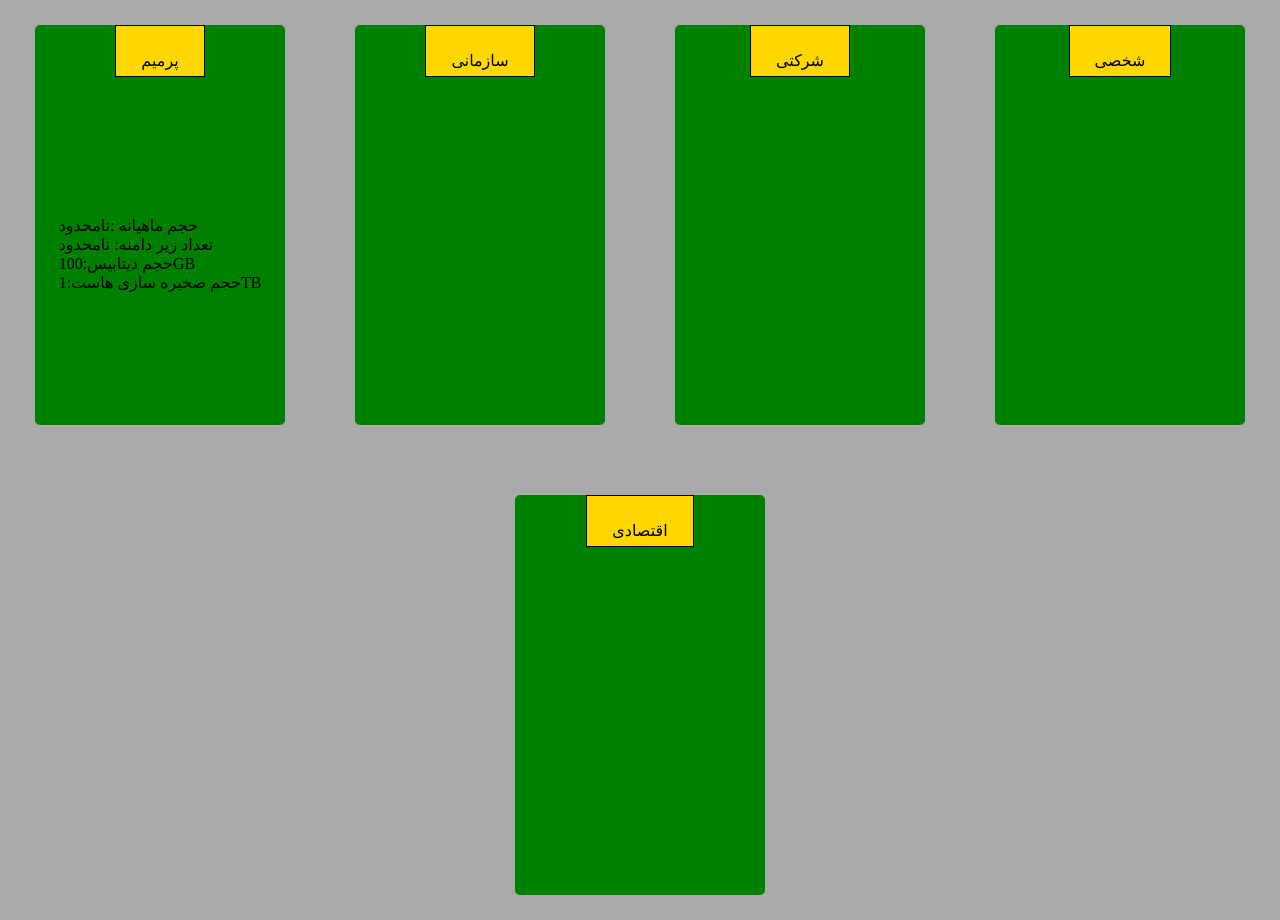
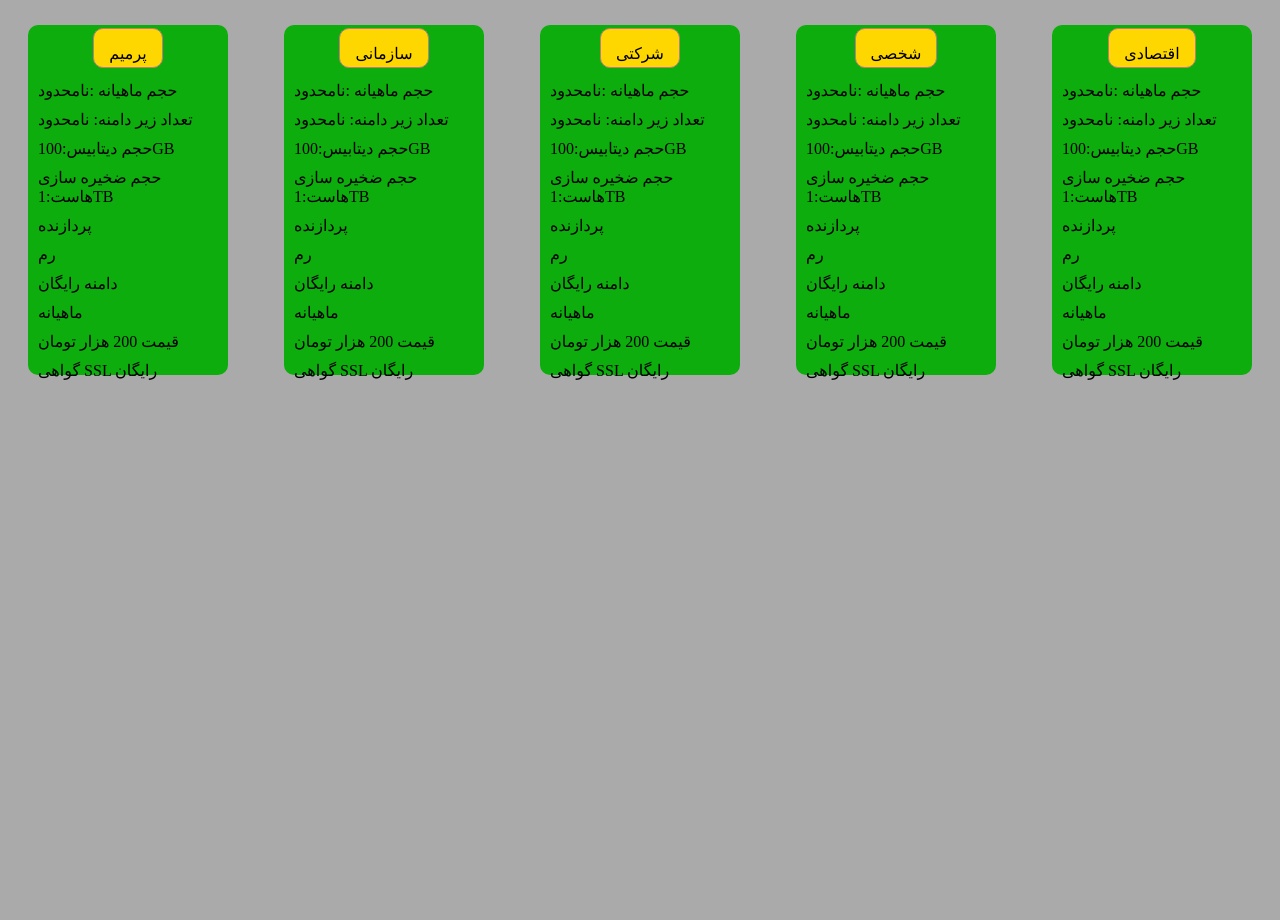
Before and after one commit to jalal-tahae/HWW8, a plain HTML site: page index.html in a window 1280 px wide. After the commit the page ends 800 px from the top, so only its background shows below. Drawn offline with Linux system fonts and the light colour scheme.

Commit message:
HWW8 2.0

```diff
--- a/index.html
+++ b/index.html
@@ -19,20 +19,82 @@
                     <li>تعداد زیر دامنه: نامحدود</li>
                     <li>حجم دیتابیس:100GB</li>
                     <li>حجم ضخیره سازی هاست:1TB</li>
+                    <li> پردازنده</li>
+                    <li> رم</li>
+                    <li> دامنه رایگان</li>
+                    <li> ماهیانه</li>
+                    <li> قیمت 200 هزار تومان</li>
+                    <li> گواهی SSL رایگان</li>
                 </ul>
             </div>
         </div>
         <div class="cart">
             <div class="chead">سازمانی</div>
+            <div class="cbody">
+                <ul>
+                    <li>حجم ماهیانه :نامحدود</li>
+                    <li>تعداد زیر دامنه: نامحدود</li>
+                    <li>حجم دیتابیس:100GB</li>
+                    <li>حجم ضخیره سازی هاست:1TB</li>
+                    <li> پردازنده</li>
+                    <li> رم</li>
+                    <li> دامنه رایگان</li>
+                    <li> ماهیانه</li>
+                    <li> قیمت 200 هزار تومان</li>
+                    <li> گواهی SSL رایگان</li>
+                </ul>
+            </div>
         </div>
         <div class="cart">
             <div class="chead">شرکتی</div>
+            <div class="cbody">
+                <ul>
+                    <li>حجم ماهیانه :نامحدود</li>
+                    <li>تعداد زیر دامنه: نامحدود</li>
+                    <li>حجم دیتابیس:100GB</li>
+                    <li>حجم ضخیره سازی هاست:1TB</li>
+                    <li> پردازنده</li>
+                    <li> رم</li>
+                    <li> دامنه رایگان</li>
+                    <li> ماهیانه</li>
+                    <li> قیمت 200 هزار تومان</li>
+                    <li> گواهی SSL رایگان</li>
+                </ul>
+            </div>
         </div>
         <div class="cart">
             <div class="chead">شخصی</div>
+            <div class="cbody">
+                <ul>
+                    <li>حجم ماهیانه :نامحدود</li>
+                    <li>تعداد زیر دامنه: نامحدود</li>
+                    <li>حجم دیتابیس:100GB</li>
+                    <li>حجم ضخیره سازی هاست:1TB</li>
+                    <li> پردازنده</li>
+                    <li> رم</li>
+                    <li> دامنه رایگان</li>
+                    <li> ماهیانه</li>
+                    <li> قیمت 200 هزار تومان</li>
+                    <li> گواهی SSL رایگان</li>
+                </ul>
+            </div>
         </div>
         <div class="cart">
             <div class="chead">اقتصادی</div>
+            <div class="cbody">
+                <ul>
+                    <li>حجم ماهیانه :نامحدود</li>
+                    <li>تعداد زیر دامنه: نامحدود</li>
+                    <li>حجم دیتابیس:100GB</li>
+                    <li>حجم ضخیره سازی هاست:1TB</li>
+                    <li> پردازنده</li>
+                    <li> رم</li>
+                    <li> دامنه رایگان</li>
+                    <li> ماهیانه</li>
+                    <li> قیمت 200 هزار تومان</li>
+                    <li> گواهی SSL رایگان</li>
+                </ul>
+            </div>
         </div>
 
     </div>
--- a/style.css
+++ b/style.css
@@ -6,26 +6,27 @@
 }
 
 .cart {
+    flex: 0 0 200px;
     display: flex;
-    width: 250px;
-    height: 400px;
-    background-color: green;
+
+    height: 350px;
+    background-color: rgb(13, 173, 13);
     margin: 10px;
     justify-content: center;
-    border-radius: 5px;
+    border-radius: 10px;
     flex-wrap: wrap;
-    gap: 5px;
+
 }
 
 .container {
     display: flex;
     justify-content: space-around;
-    flex-direction: row;
+    /* flex-direction: row; */
     flex-wrap: wrap;
-    justify-content: space-around;
-    align-items: stretch;
+
+    align-items: start;
     row-gap: 50px;
-    flex-basis: 200px;
+
     padding: 15px 0;
     background: #aaa;
 }
@@ -34,11 +35,18 @@
     background-color: gold;
     height: 40px;
     justify-content: space-around;
-    border: 1px solid black;
-    padding: 25px;
+    border: 1px solid rgb(186, 127, 127);
+    padding: 15px;
     display: flex;
+    border-radius: 10px;
+    margin: 3px;
 }
 
 ul>li {
-    display: flex
+    display: flex;
+    margin: 10px;
 }
+
+body {
+    background: #aaa;
+}
```
